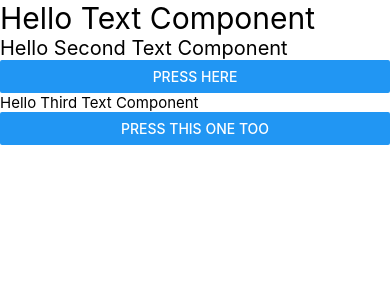
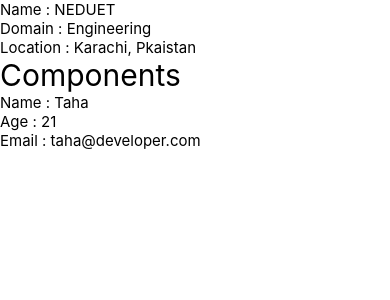
Before and after one commit to SMTahaWaqar/React-Native-Js-Concepts, a React Native app: screen / in a window 390 px wide. Shown: the top 300 px of the page. Built offline with nearby package versions, Linux system fonts and the light colour scheme.

Commit message:
components

```diff
--- a/App.js
+++ b/App.js
@@ -1,14 +1,23 @@
 import React from 'react';
 import {Button, Text, View} from 'react-native';
+import UniversityData from './components/UniversityData';
 
 const App = () => {
   return (
     <View>
-      <Text style={{fontSize: 30}}>Hello Text Component</Text>
-      <Text style={{fontSize: 20}}>Hello Second Text Component</Text>
-      <Button title="Press Here"></Button>
-      <Text style={{fontSize: 15}}>Hello Third Text Component</Text>
-      <Button title="Press This One Too"></Button>
+      <UniversityData />
+      <Text style={{fontSize: 30}}>Components</Text>
+      <UserData />
+    </View>
+  );
+};
+
+const UserData = () => {
+  return (
+    <View>
+      <Text style={{fontSize: 15}}>Name : Taha</Text>
+      <Text style={{fontSize: 15}}>Age : 21</Text>
+      <Text style={{fontSize: 15}}>Email : taha@developer.com</Text>
     </View>
   );
 };
--- /dev/null
+++ b/components/UniversityData.js
@@ -0,0 +1,15 @@
+/* eslint-disable prettier/prettier */
+import React from 'react';
+import {Text, View} from 'react-native';
+
+const UniversityData = () => {
+  return (
+    <View>
+      <Text style={{fontSize: 15}}>Name : NEDUET</Text>
+      <Text style={{fontSize: 15}}>Domain : Engineering</Text>
+      <Text style={{fontSize: 15}}>Location : Karachi, Pkaistan</Text>
+    </View>
+  );
+};
+
+export default UniversityData;
```
Also changed, not shown: screens/home.js (deleted, +0 -15 lines), screens/quiz.js (deleted, +0 -15 lines), screens/result.js (deleted, +0 -15 lines).
